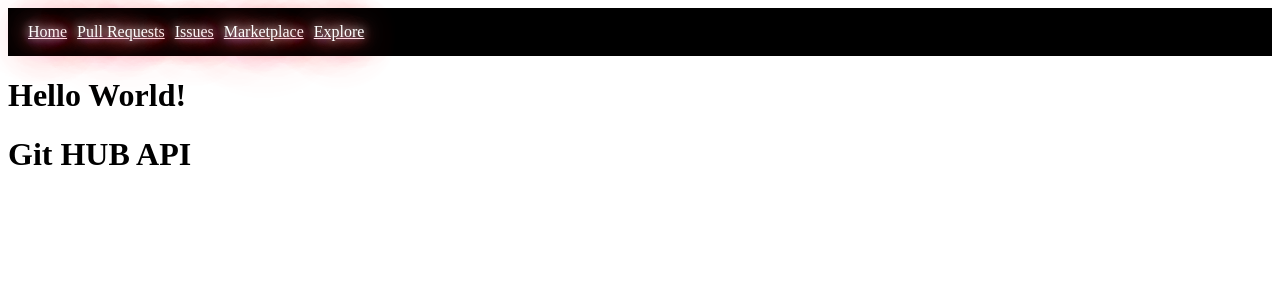
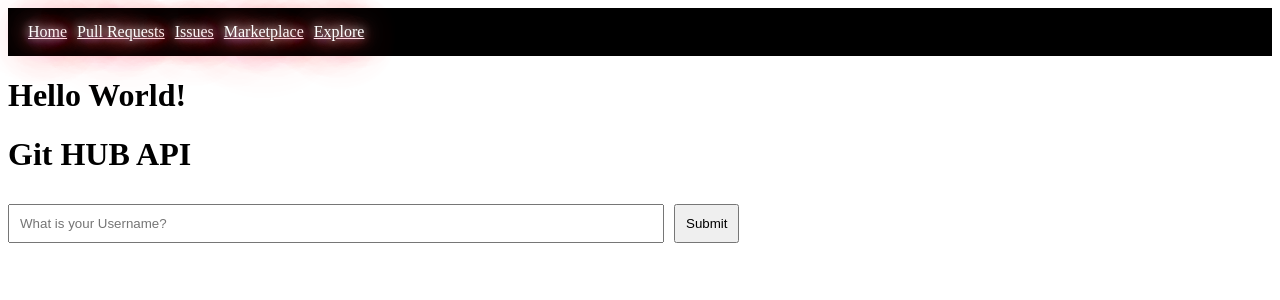
Before and after one commit to stephanie-ai/lap-2-code-challenge, a React app: page / in a window 1280 px wide. Shown: the top 300 px of the page. Built offline with nearby package versions, Linux system fonts and the light colour scheme.

Commit message:
add input form with submit button

```diff
--- a/src/App.js
+++ b/src/App.js
@@ -12,7 +12,7 @@ class App extends Component {
             </header>
           <main>
               <h1>Hello World!</h1>
-              {/* <FetchGitApi /> */}
+              {/* // {<FetchGitApi />} */}
               <Home />
           </main>
           </div>
--- /dev/null
+++ b/src/components/Form/index.js
@@ -0,0 +1,43 @@
+import React, { Component } from 'react';
+import './style.css';
+
+class Form extends Component {
+    state = {
+        username: "",
+    }
+
+    handleInputChange = e => this.setState({[e.target.name]: e.target.value});
+
+    // checkFormStatus = () => Object.values(this.state).some(i => !i);
+
+    handleFormSubmit = e => {
+        e.preventDefault();
+
+    }
+
+    fetchAPI = () => {
+        console.log('fetching from API');
+        fetch('https://api.github.com/users/:{this.state.username}/repos')
+            .then(resp => resp.json())
+            .then(data => this.setState({ username: data }))
+    }
+
+    render() {
+        return (
+            <div>
+                <form  >
+                    <input type="text" id="username" name="username" placeholder="What is your Username?" value={this.state.username} onChange={this.handleInputChange} />
+                    <input type="submit" id="submit" onSubmit={this.handleFormSubmit} value="Submit" />
+                </form>
+                <div>
+                    {/* append repos here */}
+
+                </div>
+            </div>
+        )
+    }
+}
+
+export default Form;
+
+// disable={this.checkFormStatus()
--- /dev/null
+++ b/src/components/Form/style.css
@@ -0,0 +1,9 @@
+#username {
+    width: 50%;
+    padding: 10px;
+}
+
+#submit {
+    padding: 10px;
+    margin: 10px
+}
--- a/src/pages/Home/index.js
+++ b/src/pages/Home/index.js
@@ -1,11 +1,13 @@
 import React, { Component } from 'react';
 // import FetchGitApi from "../../components/FetchGit"
+import Form from '../../components/Form';
 
 class Home extends Component {
     render () {
         return (
             <div>
             <h1>Git HUB API</h1>
+            <Form />
             {/* <FetchGitApi /> */}
             </div>
         )
```
Also changed, not shown: src/components/FetchGit.js (+7 -7 lines).
